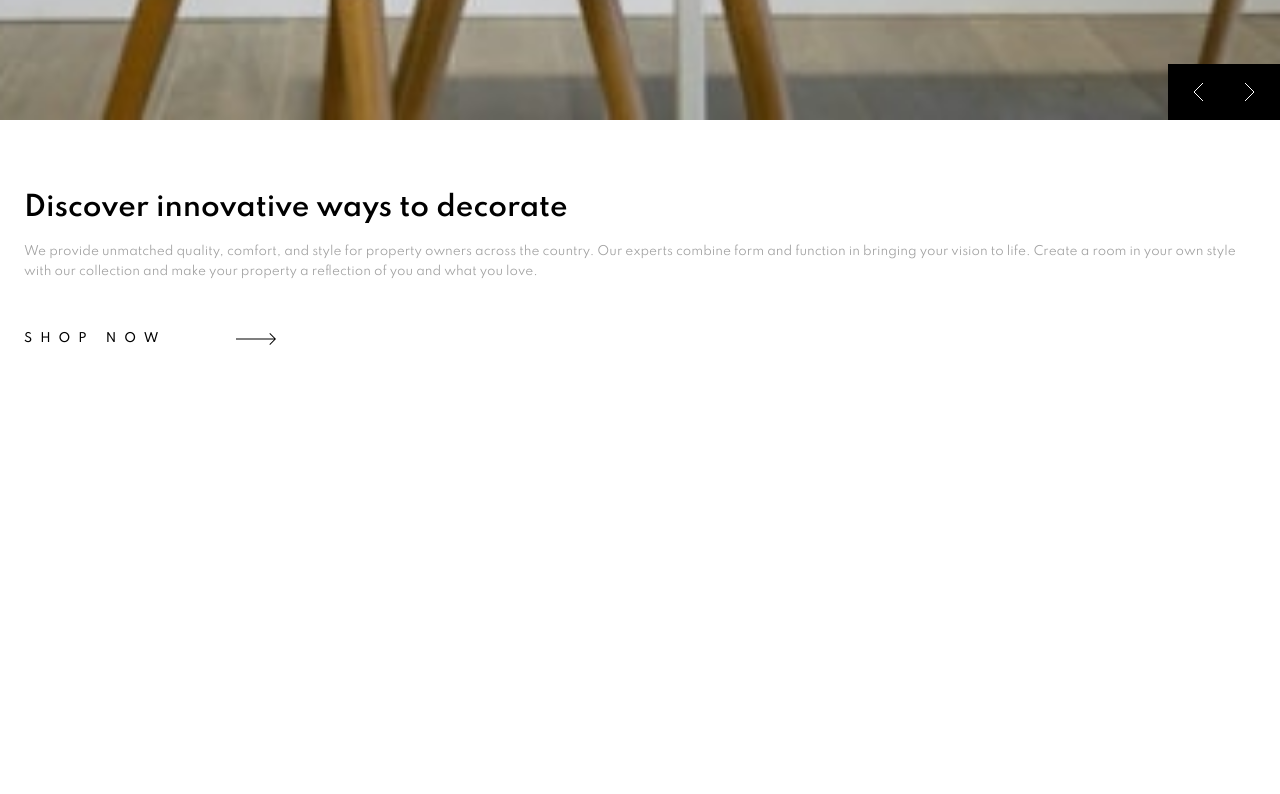
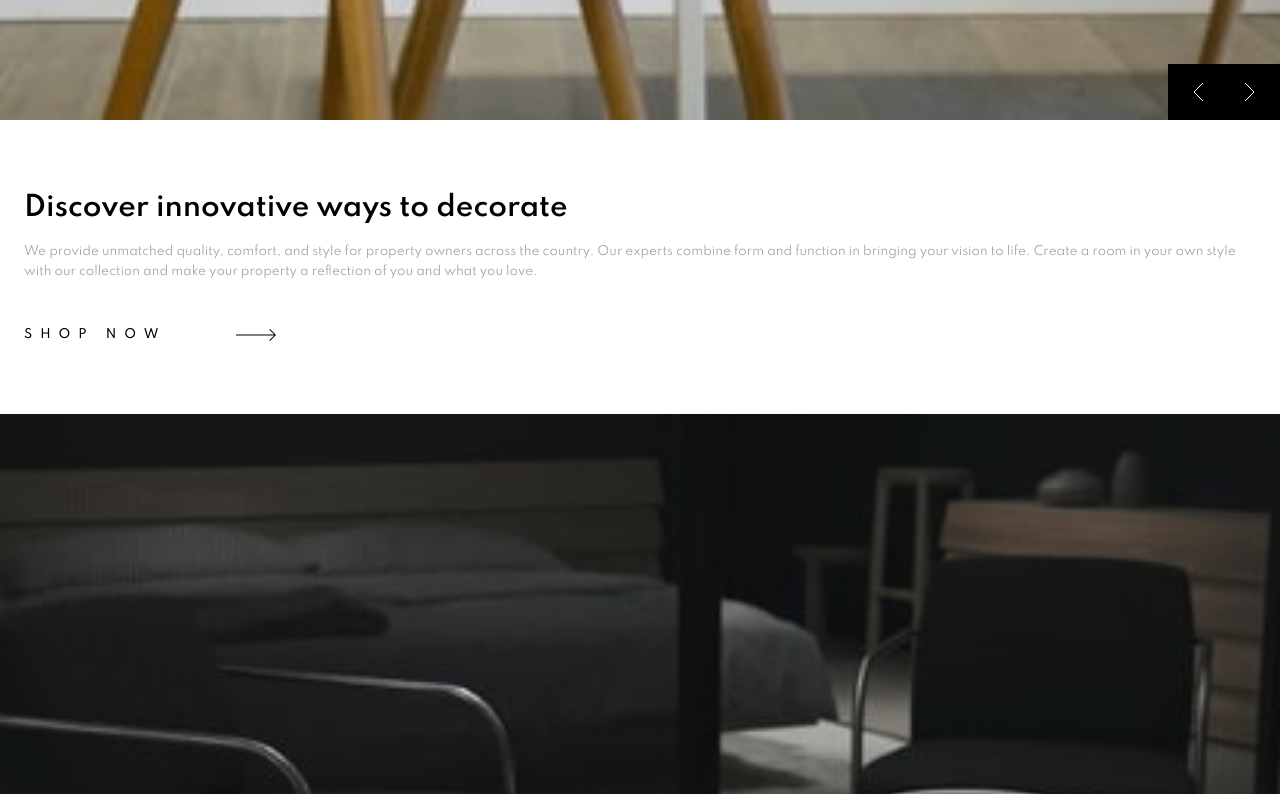
Before and after one commit to bmhan319/room-homepage, a React (Create React App) app: page / in a window 1280 px wide. Shown: the part 1160-1954 px from the top of the page. Built offline with nearby package versions, Linux system fonts and the light colour scheme.

Commit message:
tweaking slide component styling again

```diff
--- a/src/css/sliderText.css
+++ b/src/css/sliderText.css
@@ -1,20 +1,19 @@
 .sliderTextComponent {
   position: relative;
-  padding-bottom: 40px;
+  padding-bottom: 0px;
 }
 
 .sliderTextContainer {
+  padding: 0;
   width: 400%;
-  height: 100vw;
   display: flex;
   position: relative;
   left: 0%;
 }
 
 .sliderText {
-  padding: 72px 24px 0;
+  padding: 72px 24px;
   width: 100%;
-  height: 100vw;
 }
 
 .introTitle {
@@ -27,10 +26,12 @@
   color: var(--Gray);
   line-height: 20px;
   font-size: 1em;
-  padding-bottom: 50px;
+  padding-bottom: 60px;
 }
 
 .shopLinkContainer {
+  position: absolute;
+  bottom: 72px;
 }
 
 .shopLink {
```
